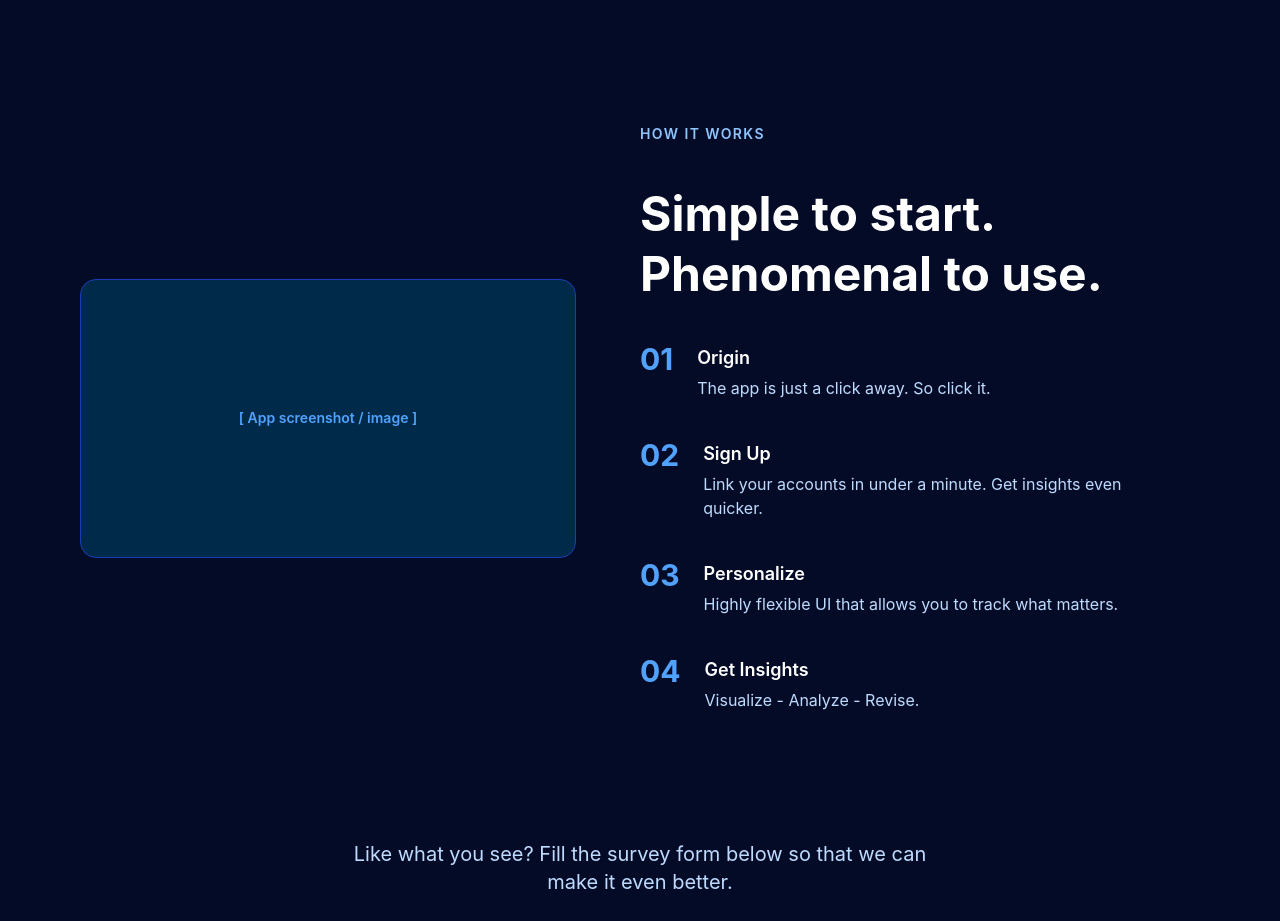
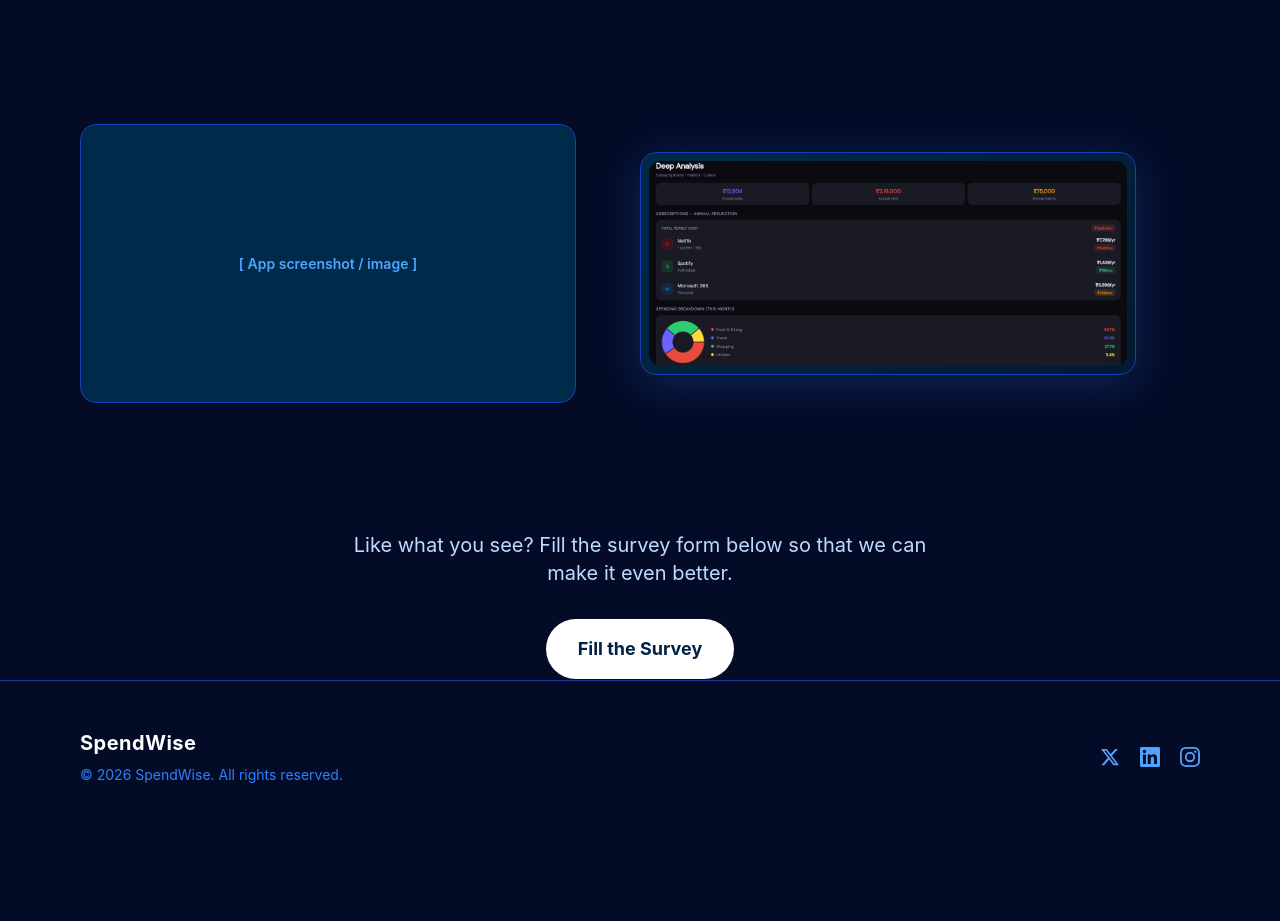
Before and after one commit to Ananth-Pai19/expense-tracker-landing-page, a React (Vite) app: page / in a window 1280 px wide. Shown: the part 1620-2541 px from the top of the page. After the commit the page ends 2454 px from the top, so only its background shows below. Built offline with nearby package versions, Linux system fonts and the light colour scheme.

Commit message:
Add the second screenshot to the page

```diff
--- a/src/components/HowItWorks.jsx
+++ b/src/components/HowItWorks.jsx
@@ -1,4 +1,5 @@
 import useFadeIn from '../hooks/useFadeIn'
+import screenshot from '../assets/AppScreenshot3.png'
 
 const steps = [
   { number: '01', title: 'Origin', description: 'The app is just a click away. So click it.' },
@@ -23,31 +24,29 @@ export default function HowItWorks() {
       </div>
 
       <div
-        className="flex-1 flex flex-col gap-10"
+      className="flex-1 hidden md:flex items-center justify-center"
+      style={{
+        transition: 'opacity 0.9s ease 0.3s, transform 0.9s ease 0.3s',
+        opacity: visible ? 1 : 0,
+        transform: visible ? 'translateY(0)' : 'translateY(24px)',
+      }}
+    >
+      <div
+        className="rounded-2xl p-2 border border-blue-800"
         style={{
-          transition: 'opacity 0.9s ease, transform 0.9s ease',
-          opacity: visible ? 1 : 0,
-          transform: visible ? 'translateY(0)' : 'translateY(24px)',
+          background: 'linear-gradient(145deg, #002a4a, #001a33)',
+          boxShadow: '0 8px 40px 0 rgba(30, 80, 160, 0.45), 0 2px 8px 0 rgba(0,0,0,0.4)',
         }}
       >
-        <p className="text-blue-300 font-semibold uppercase tracking-widest text-sm">How it works</p>
-        <h2 className="text-white font-bold text-4xl md:text-5xl leading-tight">
-          Simple to start.<br />Phenomenal to use.
-        </h2>
-        <div className="flex flex-col gap-10">
-          {steps.map((step, i) => (
-            <div key={i} className="flex gap-6 items-start">
-              <span className="text-blue-400 font-bold text-3xl leading-none">{step.number}</span>
-              <div>
-                <h3 className="text-white font-semibold text-lg mb-1">{step.title}</h3>
-                <p className="text-blue-200 text-base">{step.description}</p>
-              </div>
-            </div>
-          ))}
-        </div>
+        <img
+          src={screenshot}
+          alt="App screenshot"
+          className="rounded-xl w-full block"
+        />
       </div>
+    </div>
 
-      <div ref={sentinelRef} style={{ height: '1px' }} />
+    <div ref={sentinelRef} style={{ height: '1px' }} />
     </section>
   )
 }
```
Also changed, not shown: src/assets/AppScreenshot3.png (added).
